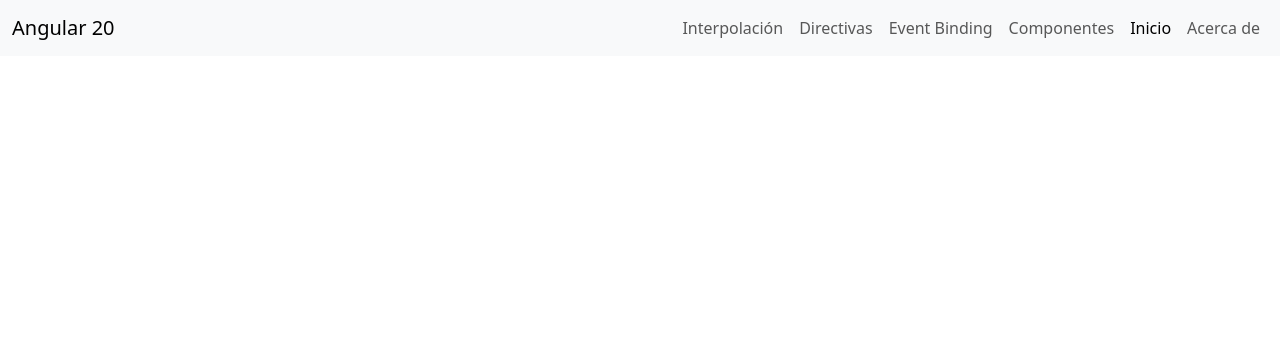
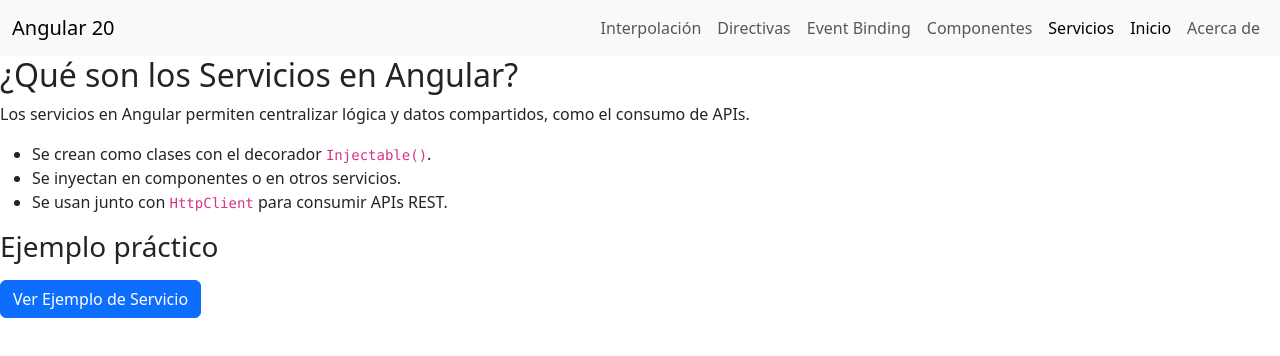
Before and after one commit to VictorFernandez1006/angular-fundamentos-app, an Angular app: page /servicios in a window 1280 px wide. Before the commit this address led to /. Shown: the top 356 px of the page. Built offline with nearby package versions, Linux system fonts and the light colour scheme.

Commit message:
feature: add services example

```diff
--- /dev/null
+++ b/src/app/features/model/categoria.model.ts
@@ -0,0 +1,5 @@
+export interface Categoria {
+  id: number;
+  name: string;
+  description: string;
+}
--- /dev/null
+++ b/src/app/features/servicio-ejemplo/servicio.ejemplo/servicio.ejemplo.html
@@ -0,0 +1,8 @@
+<h3>Categorías (consumidas desde un servicio)</h3>
+<ul class="list-group mt-3">
+   @for (categoria of categorias; track categoria.id) {
+      <li class="list-group-item">
+        <strong>{{ categoria.name}}</strong>: {{ categoria.description }}
+      </li>
+   }
+</ul>
--- /dev/null
+++ b/src/app/features/servicio-ejemplo/servicio.ejemplo/servicio.ejemplo.ts
@@ -0,0 +1,19 @@
+import { Component, OnInit } from '@angular/core';
+import { Categoria } from '../../model/categoria.model';
+import { CategoriaService } from '../../servicios/categoria.service';
+
+@Component({
+  selector: 'app-servicio.ejemplo',
+  standalone: true,
+  imports: [],
+  templateUrl: './servicio.ejemplo.html',
+  styleUrl: './servicio.ejemplo.css'
+})
+export class ServicioEjemplo implements OnInit{
+  categorias: Categoria[] = [];
+  constructor(private categoriaService: CategoriaService){}
+  ngOnInit(): void {
+      this.categoriaService.listarCategorias().subscribe(data => this.categorias = data);
+  }
+
+}
--- /dev/null
+++ b/src/app/features/servicios-page/servicios-page.html
@@ -0,0 +1,12 @@
+<h2>¿Qué son los Servicios en Angular?</h2>
+<p>
+  Los servicios en Angular permiten centralizar lógica y datos compartidos, como el consumo de APIs.
+</p>
+<ul>
+  <li>Se crean como clases con el decorador <code>Injectable()</code>.</li>
+  <li>Se inyectan en componentes o en otros servicios.</li>
+  <li>Se usan junto con <code>HttpClient</code> para consumir APIs REST.</li>
+</ul>
+<h3>Ejemplo práctico</h3>
+<a routerLink="ejemplo" class="btn btn-primary mt-2">Ver Ejemplo de Servicio</a>
+<router-outlet></router-outlet>
--- /dev/null
+++ b/src/app/features/servicios/categoria.service.ts
@@ -0,0 +1,19 @@
+import { Injectable } from '@angular/core';
+import { Categoria } from '../model/categoria.model';
+import { Observable, of } from 'rxjs';
+@Injectable({
+  providedIn: 'root'
+})
+
+@Injectable( {providedIn: 'root'})
+export class CategoriaService {
+  private categoriasMock: Categoria[] = [
+    { id: 1, name: 'Electrónica', description: 'Dispositivos y gadgets' },
+    { id: 2, name: 'Ropa', description: 'Vestimenta y accesorios' },
+    { id: 3, name: 'Hogar', description: 'Artículos para el hogar' }
+  ];
+
+  listarCategorias(): Observable<Categoria[]> {
+    return of(this.categoriasMock);
+  }
+}
--- a/src/app/shared/navbar/navbar.component.html
+++ b/src/app/shared/navbar/navbar.component.html
@@ -20,6 +20,9 @@
           <a href="" class="nav-link" routerLink="/components" routerLinkActive="active">Componentes</a>
         </li>
         <li class="nav-item">
+          <a href="" class="nav-link" routerLink="/servicios" routerLinkActive="active">Servicios</a>
+        </li>
+        <li class="nav-item">
           <a routerLink="/" class="nav-link active" aria-current="page">Inicio</a>
         </li>
         <li class="nav-item">
```
Also changed, not shown: src/app/app.routes.ts (+9 -0 lines), src/app/features/servicios-page/servicios-page.ts (added, +12 -0 lines), src/app/features/servicio-ejemplo/servicio.ejemplo/servicio.ejemplo.css (added), src/app/features/servicios-page/servicios-page.css (added).
